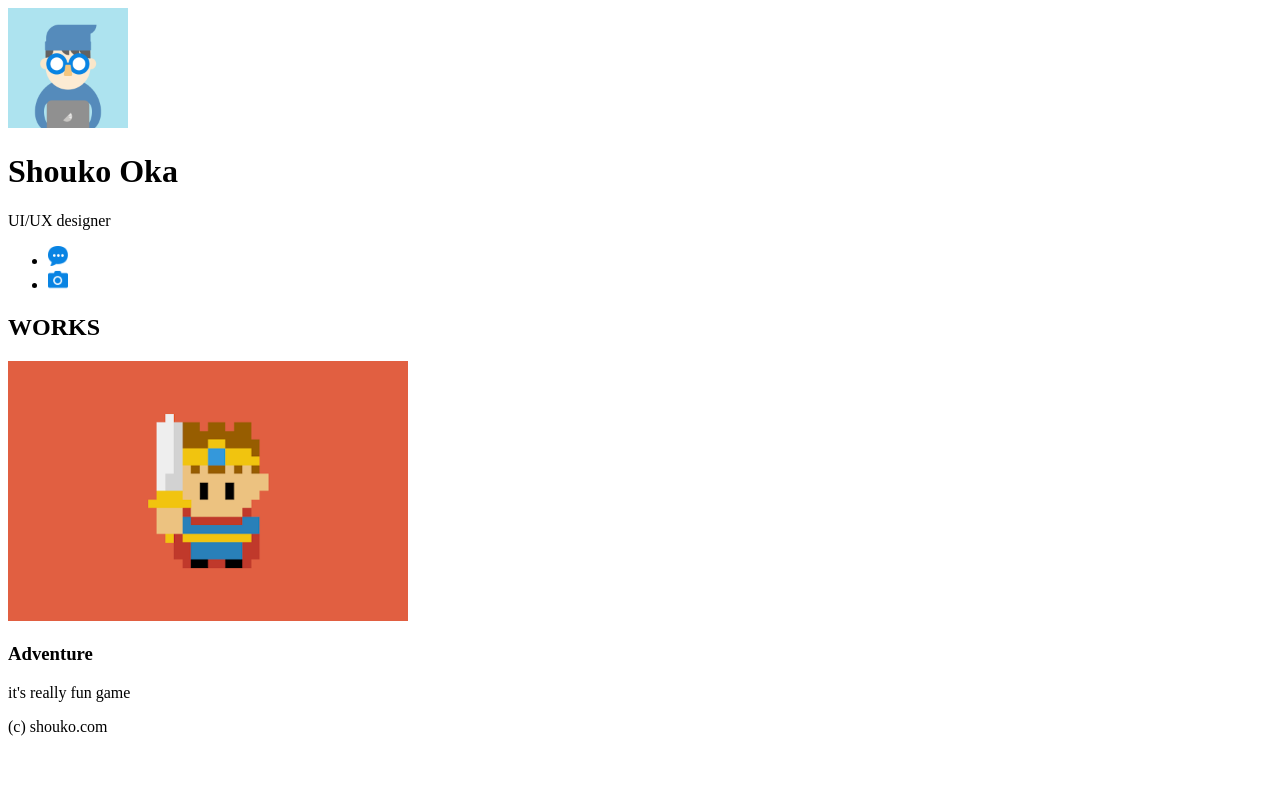
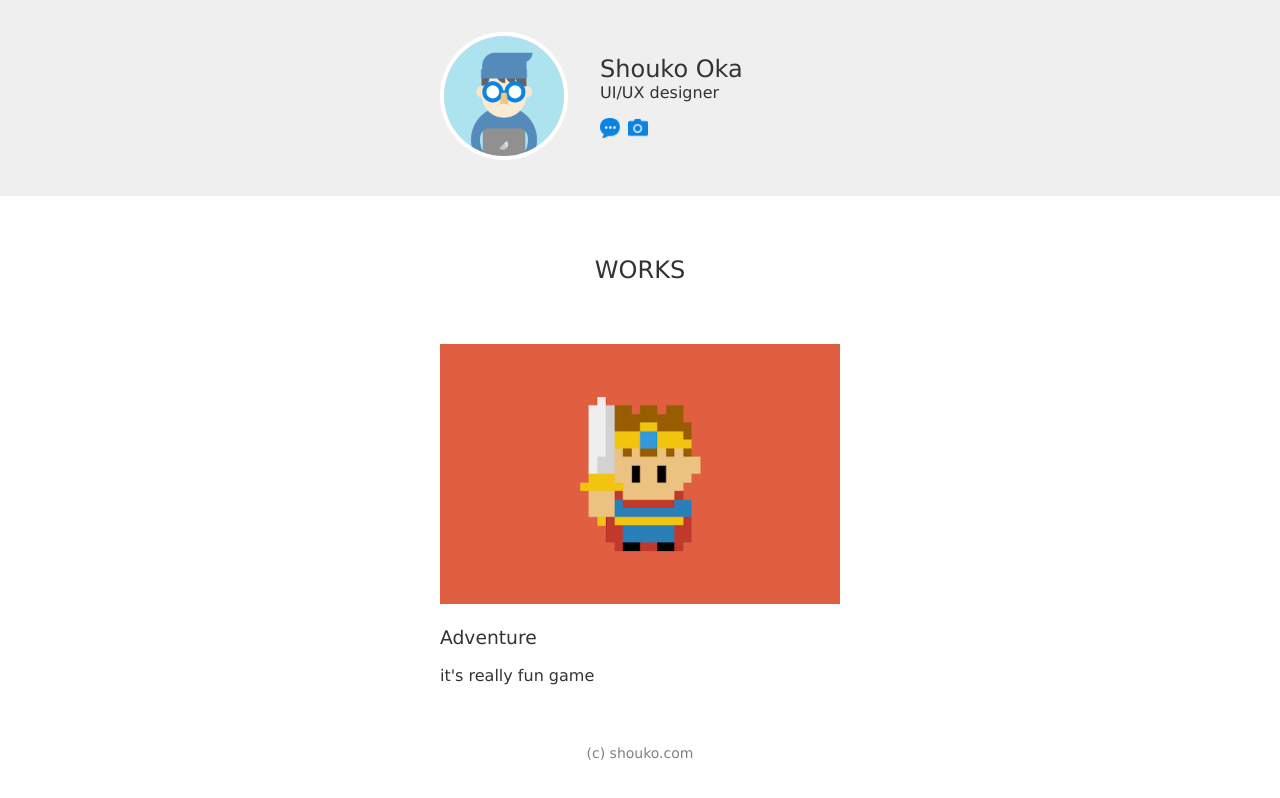
Before and after one commit to Shouko0522/MyJavaScriptPractice, a plain HTML site: page Myportfolio/index.html in a window 1280 px wide. Drawn offline with Linux system fonts and the light colour scheme.

Commit message:
added css

```diff
--- /dev/null
+++ b/Myportfolio/css/styles.css
@@ -0,0 +1,93 @@
+body{
+  color:#333;
+  font-family: Verdana, sans-serif;
+  margin: 0;
+}
+
+header{
+  background-color: #efefef;
+  padding-top: 32px;
+  padding-bottom: 32px;
+}
+
+.container{
+  /*background-color: pink;*/
+  width: 400px;
+  margin-left: auto;
+  margin-right: auto;
+  display: flex;
+  align-items: center
+}
+
+.icon{
+  /*background-color: skyblue;*/
+}
+
+.icon img{
+  border-radius: 50%;
+  border-width: 4px;
+  border-style: solid;
+  border-color: white;
+}
+
+.info{
+  /*background-color: tomato;*/
+  margin-left:  32px;
+}
+
+.info h1{
+  font-weight: normal;
+  font-size: 24px;
+  margin: 0;
+
+}
+
+.info p{
+  margin: 0;
+  margin-bottom: 16px;
+}
+
+.info ul{
+  margin: 0;
+  padding: 0;
+  list-style-type: none;
+  display: flex;
+}
+
+.info ul li{
+  margin-right: 8px;
+}
+
+.works {
+  width: 400px;
+  margin-left: auto;
+  margin-right: auto;
+
+}
+
+.works > h1{
+  font-weight: normal;
+  font-size:  24px;
+  text-align: center;
+  margin-top: 60px;
+  margin-bottom: 60px;
+}
+
+.works > section {
+  margin-bottom: 60px;
+}
+
+.works > section > h1{
+  font-weight: normal;
+}
+
+.works p{
+ line-heigh: 1.8;
+}
+
+footer p{
+  text-align: center;
+  font-size: 14px;
+  margin-bottom: 60px;
+  color: gray;
+}
--- a/Myportfolio/index.html
+++ b/Myportfolio/index.html
@@ -5,10 +5,16 @@
   <title>My portfolio</title>
   <link rel="icon" href="favicon.ico">
   <meta name="description" content="it's my portfolio">
+  <link rel="stylesheet" href="css/styles.css">
 </head>
 <body>
   <header>
+    <div class="container">
+      <div class="icon">
         <img src="img/taro.png" width="120" height="120" alt="taro's icon">
+      </div>
+      <div class="info">
+
       <h1>Shouko Oka</h1>
       <p>UI/UX designer</p>
       <ul>
@@ -26,9 +32,12 @@
 
 
       </ul>
+      </div>
+    </div>
+
 
   </header>
-  <section>
+  <section class="works">
     <!-- comment -->
     <h1>WORKS</h1>
     <section>
```
Lines whose indentation alone changed are shown as unchanged.
